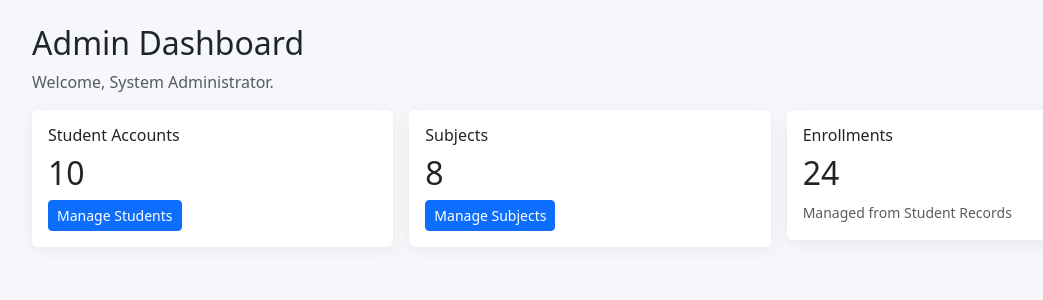
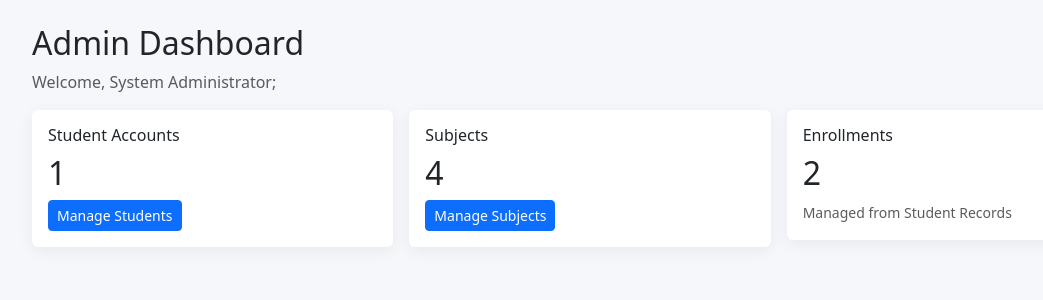
Before and after one commit to rochielumor-spec/student_php, a PHP site: page /admin/dashboard.php in a window 1280 px wide. Shown: the part 56-356 px from the top of the page, without its empty margins (50-1093 px from the left). Run offline with PHP 8.4, Linux system fonts and the light colour scheme; a user stored in the database is signed in; data comes from the database, SQL or seed files in the repository.

Commit message:
Add files via upload

```diff
--- a/admin/dashboard.php
+++ b/admin/dashboard.php
@@ -5,6 +5,9 @@
         header("Location: ../index.php");
         exit;
     }
+    $students = mysqli_query($conn,"SELECT id FROM users WHERE role = 'student'");
+    $subjects = mysqli_query($conn,"SELECT id FROM subjects ");
+    $enrollments = mysqli_query($conn,"SELECT id FROM enrollments");
 ?>
 
 
@@ -60,7 +63,7 @@
         <h2>Admin Dashboard</h2>
 
         <p class="text-muted">
-            Welcome, System Administrator.
+            Welcome, <?php echo htmlspecialchars($_SESSION["full_name"])?>;
         </p>
 
         <div class="row g-3">
@@ -72,7 +75,7 @@
 
                         <h6>Student Accounts</h6>
 
-                        <h2>10</h2>
+                        <h2><?php echo mysqli_num_rows($students);?></h2>
 
                         <a
                             href="students.html"
@@ -92,7 +95,7 @@
 
                         <h6>Subjects</h6>
 
-                        <h2>8</h2>
+                        <h2><?php echo mysqli_num_rows($subjects);?></h2>
 
                         <a
                             href="subjects.html"
@@ -112,7 +115,7 @@
 
                         <h6>Enrollments</h6>
 
-                        <h2>24</h2>
+                        <h2><?php echo mysqli_num_rows($enrollments);?></h2>
 
                         <span class="text-muted small">
                             Managed from Student Records
```
